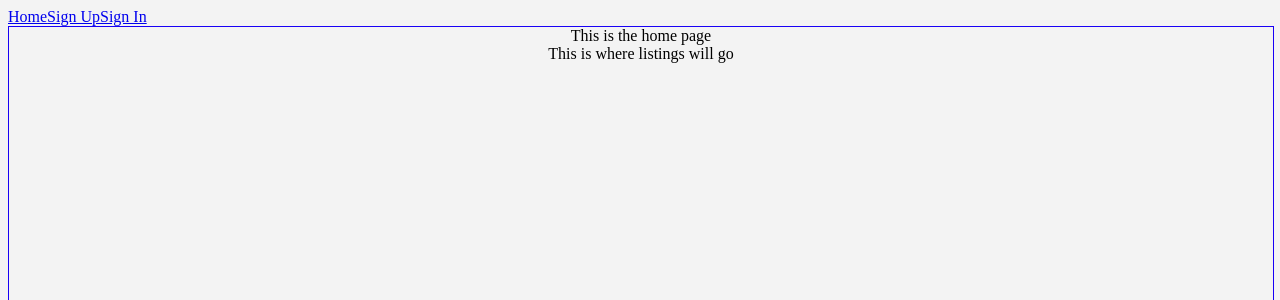
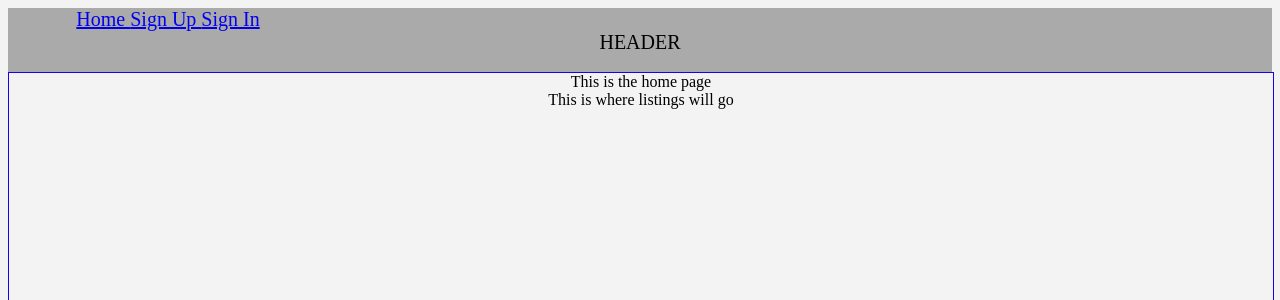
Before and after one commit to hugonzb/AGORA-Student-Marketplace, a React (Create React App) app in the folder agora-app/front-end/: page / in a window 1280 px wide. Shown: the top 300 px of the page. Built offline with nearby package versions, Linux system fonts and the light colour scheme.

Commit message:
Added basic header

```diff
--- a/agora-app/front-end/src/App.js
+++ b/agora-app/front-end/src/App.js
@@ -8,14 +8,19 @@ function App() {
   return (
     <BrowserRouter>
       <div className="container">
+        <div className="header">
+          <div className="links">
+            <Link to="/">Home </Link>
+            <Link to="/signup">Sign Up </Link>
+            <Link to="/signin">Sign In </Link>
+          </div>
+          HEADER
+        </div>
         <div className="main">
-          <Link to="/">Home</Link>
-          <Link to="/signup">Sign Up</Link>
-          <Link to="/signin">Sign In</Link>
           <div className="content-display">
-            <Route path="/signup" component={SignUp} />
-            <Route path="/signin" component={SignIn} />
-            <Route path="/" exact={true} component={Home} />
+            <Route path="/signup" component={SignUp}/>
+            <Route path="/signin" component={SignIn}/>
+            <Route path="/" exact={true} component={Home}/>
           </div>
         </div>
       </div>
--- a/agora-app/front-end/src/index.css
+++ b/agora-app/front-end/src/index.css
@@ -1,6 +1,20 @@
 body{
  background-color: rgb(243, 243, 243);
 }
+
+/* App */
+
+.header{
+  height: 4rem;
+  background-color: rgb(170, 170, 170);
+  font-size: 20px;
+  text-align: center;
+}
+
+.links{
+  width: 20rem;
+}
+
 
 /* Home screen */
 
```
